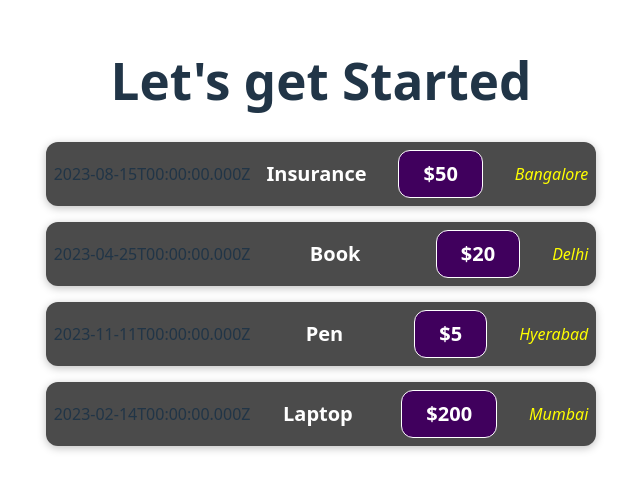
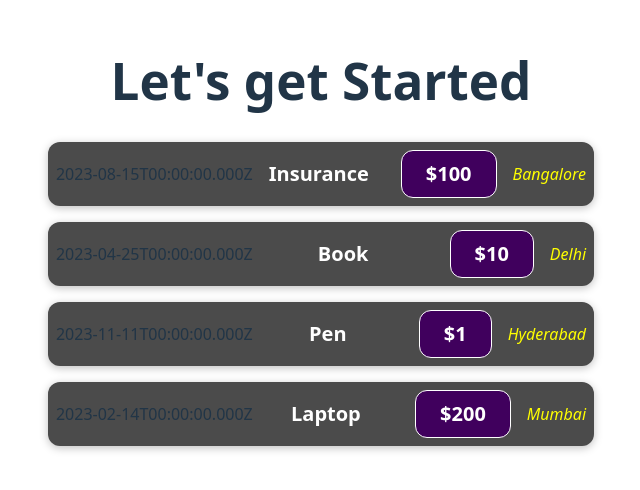
Before and after one commit to sajay3159/React_project, a React (Vite) app: page / in a window 1280 px wide. Shown: the part 160-650 px from the top of the page, without its empty margins (319-959 px from the left). Built offline with nearby package versions, Linux system fonts and the light colour scheme.

Commit message:
Creating Reusable Components

```diff
--- a/src/App.jsx
+++ b/src/App.jsx
@@ -2,33 +2,27 @@ import ExpenseItem from "./components/ExpenseItem";
 import './App.css';
 
 function App() {
+  const expenses = [
+    { id: "1", date: new Date(2023, 7, 15), title: "Insurance", price: 100, location: "Bangalore" },
+    { id: "2", date: new Date(2023, 3, 25), title: "Book", price: 10, location: "Delhi" },
+    { id: "3", date: new Date(2023, 10, 11), title: "Pen", price: 1, location: "Hyderabad" },
+    { id: "4", date: new Date(2023, 1, 14), title: "Laptop", price: 200, location: "Mumbai" },
+  ];
+
   return (
     <div>
       <h1>Let's get Started</h1>
-      <ExpenseItem
-        date={new Date(2023, 7, 15)}
-        title="Insurance"
-        price="50"
-        location="Bangalore"
-      ></ExpenseItem>
-      <ExpenseItem
-        date={new Date(2023, 3, 25)}
-        title="Book"
-        price="20"
-        location="Delhi"
-      ></ExpenseItem>
-      <ExpenseItem
-        date={new Date(2023, 10, 11)}
-        title="Pen"
-        price="5"
-        location="Hyerabad"
-      ></ExpenseItem>
-      <ExpenseItem
-        date={new Date(2023, 1, 14)}
-        title="Laptop"
-        price="200"
-        location="Mumbai"
-      ></ExpenseItem>
+      {expenses.map((expense, index) => {
+        return (
+          <ExpenseItem
+            key={expense.id}
+            date={expense.date}
+            title={expense.title}
+            price={expense.price}
+            location={expense.location}
+          ></ExpenseItem>
+        );
+      })}
     </div>
   );
 }
--- a/src/components/ExpenseItem.jsx
+++ b/src/components/ExpenseItem.jsx
@@ -7,7 +7,8 @@ function ExpenseItem(props) {
             <div className="expense-item__description">
                 <h2>{props.title}</h2>
                 <div className="expense-item__price">${props.price}</div>
-                <div className="expense-item__location">{props.location}</div>
+            </div>
+            <div className="expense-item__location">{props.location}
             </div>
         </div>
     );
```
